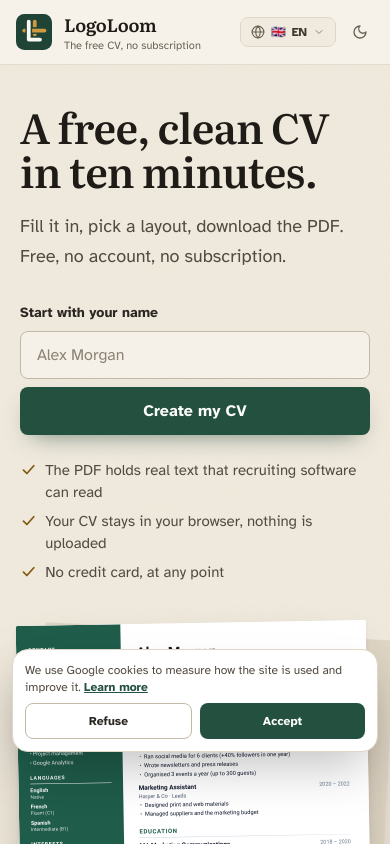
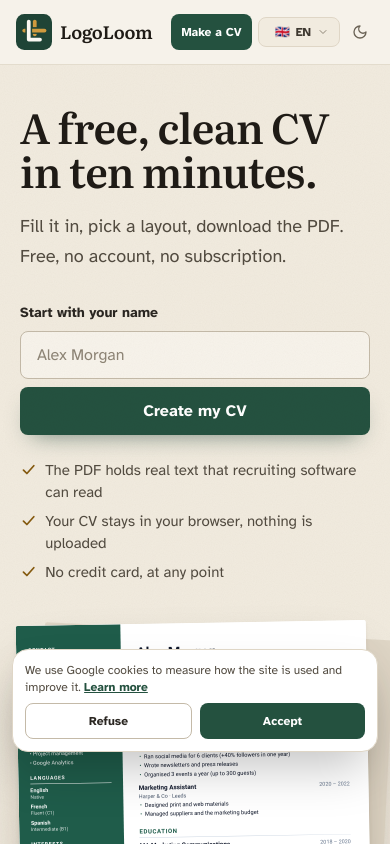
Before and after one commit to Marlodevfs/logoloom, a Next.js app: page /en in a window 390 px wide. Shown: the top 844 px of the page. Built offline with nearby package versions, Linux system fonts and the light colour scheme.

Commit message:
Navigation: CV button in the mobile header, CV and all-tools buttons in the footer
Co-Authored-By: Claude Opus 5.5 <noreply@anthropic.com>
Claude-Session: https://claude.ai/code/session_01Jk8TbGkNq9AszbMrijJZ1P

```diff
--- a/components/Header.tsx
+++ b/components/Header.tsx
@@ -14,13 +14,13 @@ interface HeaderProps {
   onOpenProModal?: () => void;
 }
 
-const NAV: Record<InterfaceLang, { cv: string; tools: string }> = {
-  fr: { cv: 'Créer un CV', tools: 'Autres outils' },
-  en: { cv: 'Create a CV', tools: 'Other tools' },
-  de: { cv: 'Lebenslauf erstellen', tools: 'Weitere Tools' },
-  es: { cv: 'Crear un CV', tools: 'Otras herramientas' },
-  it: { cv: 'Crea un CV', tools: 'Altri strumenti' },
-  pt: { cv: 'Criar um CV', tools: 'Outras ferramentas' },
+const NAV: Record<InterfaceLang, { cv: string; cvShort: string; tools: string }> = {
+  fr: { cv: 'Créer un CV', cvShort: 'Faire un CV', tools: 'Autres outils' },
+  en: { cv: 'Create a CV', cvShort: 'Make a CV', tools: 'Other tools' },
+  de: { cv: 'Lebenslauf erstellen', cvShort: 'Lebenslauf', tools: 'Weitere Tools' },
+  es: { cv: 'Crear un CV', cvShort: 'Crear CV', tools: 'Otras herramientas' },
+  it: { cv: 'Crea un CV', cvShort: 'Crea CV', tools: 'Altri strumenti' },
+  pt: { cv: 'Criar um CV', cvShort: 'Criar CV', tools: 'Outras ferramentas' },
 };
 
 export const Header: React.FC<HeaderProps> = ({
@@ -97,7 +97,7 @@ export const Header: React.FC<HeaderProps> = ({
     <header className="w-full border-b border-slate-200/80 dark:border-slate-800 bg-slate-50/90 backdrop-blur dark:bg-slate-900 sticky top-0 z-50 transition-colors overflow-visible">
       <div className="max-w-7xl mx-auto px-4 sm:px-6 h-16 py-2 flex items-center justify-between">
         {/* Brand Logo */}
-        <Link href={`/${interfaceLang}`} className="flex items-center space-x-3 group">
+        <Link href={`/${interfaceLang}`} className="flex items-center space-x-2 sm:space-x-3 group shrink-0">
           <LogoMark className="w-9 h-9 shrink-0 group-hover:scale-105 transition-transform duration-200" />
 
           <div>
@@ -106,7 +106,7 @@ export const Header: React.FC<HeaderProps> = ({
                 LogoLoom
               </span>
             </div>
-            <p className="text-[11px] leading-tight text-slate-500 dark:text-slate-400 max-w-[42vw] sm:max-w-none truncate">
+            <p className="hidden sm:block text-[11px] leading-tight text-slate-500 dark:text-slate-400 max-w-[42vw] sm:max-w-none truncate">
               {t.appTagline}
             </p>
           </div>
@@ -129,7 +129,14 @@ export const Header: React.FC<HeaderProps> = ({
         </nav>
 
         {/* Actions Right: Language Switcher, Dark Mode, Pro Button */}
-        <div className="flex items-center space-x-2.5">
+        <div className="flex items-center space-x-1.5 sm:space-x-2.5">
+          {/* Phones: the main tool stays one tap away (the centre nav is hidden there) */}
+          <Link
+            href={`/${interfaceLang}/cv`}
+            className="md:hidden inline-flex items-center h-9 px-2.5 rounded-lg bg-ink-600 hover:bg-ink-700 text-white text-xs font-bold whitespace-nowrap transition-colors"
+          >
+            {NAV[interfaceLang]?.cvShort || NAV.en.cvShort}
+          </Link>
           {/* Crawlable Language Switcher Dropdown */}
           <div className="relative" ref={langMenuRef}>
             <button
@@ -139,7 +146,7 @@ export const Header: React.FC<HeaderProps> = ({
               aria-label="Change language"
               aria-expanded={isLangOpen}
             >
-              <Globe className="w-3.5 h-3.5 text-slate-500 dark:text-slate-400" />
+              <Globe className="hidden sm:block w-3.5 h-3.5 text-slate-500 dark:text-slate-400" />
               <span aria-hidden="true">{currentLang.flag}</span>
               <span className="sm:hidden uppercase">{currentLang.code}</span>
               <span className="hidden sm:inline">{currentLang.label}</span>
--- a/components/SiteFooter.tsx
+++ b/components/SiteFooter.tsx
@@ -17,6 +17,16 @@ const CONVERSAPDF: Record<InterfaceLang, { href: string; label: string }> = {
   it: { href: 'https://conversapdf.com/it', label: 'Chat WhatsApp in PDF' },
 };
 
+/** Footer call to action: the main tool, reachable from every page. */
+const CREATE_CV: Record<InterfaceLang, string> = {
+  fr: 'Créer mon CV gratuit',
+  en: 'Create my free CV',
+  de: 'Kostenlosen Lebenslauf erstellen',
+  es: 'Crear mi CV gratis',
+  it: 'Crea il mio CV gratis',
+  pt: 'Criar meu CV grátis',
+};
+
 /** Site-wide footer: product links, legal pages and contact. Server component. */
 export function SiteFooter({ lang, withStickyBar = false }: { lang: string; withStickyBar?: boolean }) {
   const c = getSiteChrome(lang);
@@ -29,6 +39,17 @@ export function SiteFooter({ lang, withStickyBar = false }: { lang: string; with
         <div className="col-span-2 sm:col-span-1 space-y-2">
           <p className="font-extrabold text-sm text-slate-900 dark:text-white">{siteConfig.name}</p>
           <p className="text-slate-500 dark:text-slate-400 leading-relaxed">{c.slogan}</p>
+          <div className="pt-1 flex flex-col items-start gap-2">
+            <Link
+              href={`/${lang}/cv`}
+              className="inline-flex items-center h-10 px-4 rounded-lg bg-ink-600 hover:bg-ink-700 text-white text-sm font-bold transition-colors"
+            >
+              {CREATE_CV[lang as InterfaceLang] || CREATE_CV.en}
+            </Link>
+            <Link href={`/${lang}#tools`} className="text-sm font-semibold text-slate-700 hover:text-indigo-600 dark:text-slate-300 dark:hover:text-indigo-400">
+              {c.viewAll}
+            </Link>
+          </div>
           <div className="pt-2">
             <BuyMeACoffeeButton lang={lang} withHint />
           </div>
```
